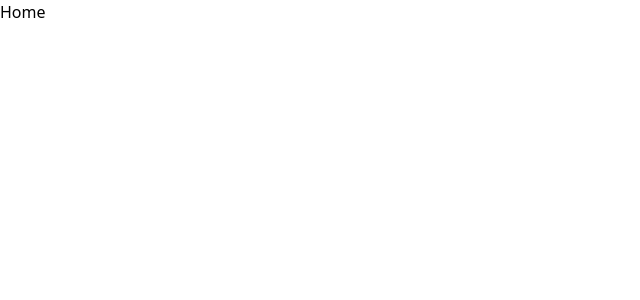
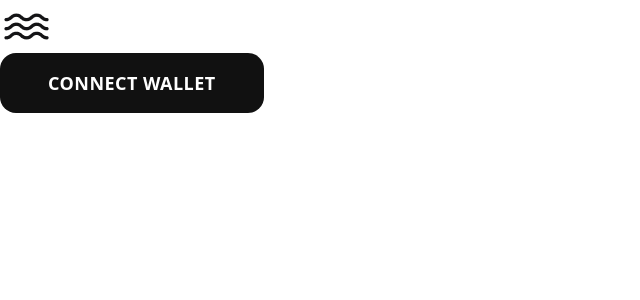
Before and after one commit to OleksandrZaynyato/divesea, a Next.js app: page / in a window 1280 px wide. Shown: the top 300 px of the page, without its empty margins (0-640 px from the left). Built offline with nearby package versions, Linux system fonts and the light colour scheme.

Commit message:
feat(button) - add button

```diff
--- a/app/page.tsx
+++ b/app/page.tsx
@@ -1,7 +1,9 @@
+import { Intro } from '@/components/shared';
+
 export default function Home() {
     return (
         <div>
-            <h1>Home</h1>
+            <Intro />
         </div>
     );
 }
--- /dev/null
+++ b/components/shared/Header.tsx
@@ -0,0 +1,18 @@
+import React from 'react';
+import { cn } from '@/lib/utils';
+import Image from 'next/image';
+import { Button } from '@/components/ui/button';
+
+interface Props {
+    className?: string;
+}
+
+export const Header: React.FC<Props> = ({ className }) => {
+    return (
+        <header className={cn('', className)}>
+            <Image src="/Image/WaveLogo.png" alt="Logo" width={53} height={53} />
+
+            <Button>CONNECT WALLET</Button>
+        </header>
+    );
+};
--- /dev/null
+++ b/components/shared/Intro/Intro.tsx
@@ -0,0 +1,15 @@
+import React from 'react';
+import { cn } from '@/lib/utils';
+import { Header } from '@/components/shared/';
+
+interface Props {
+    className?: string;
+}
+
+export const Intro: React.FC<Props> = ({ className }) => {
+    return (
+        <div className={cn('', className)}>
+            <Header />
+        </div>
+    );
+};
--- a/components/shared/index.tsx
+++ b/components/shared/index.tsx
@@ -1,2 +1,5 @@
 //all imports here
 //example:  export { Header } from './Header'
+
+export { Intro } from './Intro/Intro';
+export { Header } from './Header';
--- /dev/null
+++ b/components/ui/button.tsx
@@ -0,0 +1,19 @@
+import React from 'react';
+import { cn } from '@/lib/utils';
+
+interface Props {
+    className?: string;
+    children: React.ReactNode;
+}
+
+export const Button: React.FC<Props> = ({ className, children }) => {
+    return (
+        <button
+            className={cn(
+                'bg-[#111111] text-white font-semibold py-4 px-12 rounded-2xl text-lg tracking-wide hover:bg-black transition-colors duration-300',
+                className
+            )}>
+            {children}
+        </button>
+    );
+};
--- a/components/ui/index.tsx
+++ b/components/ui/index.tsx
@@ -1,2 +1,5 @@
 //all imports here
 //example:  export { Button } from './Button'
+
+export { Button } from './button';
+export { Input } from './input';
--- /dev/null
+++ b/components/ui/input.tsx
@@ -0,0 +1,21 @@
+import * as React from "react"
+
+import { cn } from "@/lib/utils"
+
+function Input({ className, type, ...props }: React.ComponentProps<"input">) {
+  return (
+    <input
+      type={type}
+      data-slot="input"
+      className={cn(
+        "file:text-foreground placeholder:text-muted-foreground selection:bg-primary selection:text-primary-foreground dark:bg-input/30 border-input h-9 w-full min-w-0 rounded-md border bg-transparent px-3 py-1 text-base shadow-xs transition-[color,box-shadow] outline-none file:inline-flex file:h-7 file:border-0 file:bg-transparent file:text-sm file:font-medium disabled:pointer-events-none disabled:cursor-not-allowed disabled:opacity-50 md:text-sm",
+        "focus-visible:border-ring focus-visible:ring-ring/50 focus-visible:ring-[3px]",
+        "aria-invalid:ring-destructive/20 dark:aria-invalid:ring-destructive/40 aria-invalid:border-destructive",
+        className
+      )}
+      {...props}
+    />
+  )
+}
+
+export { Input }
--- a/package.json
+++ b/package.json
@@ -9,6 +9,7 @@
     "lint": "eslint"
   },
   "dependencies": {
+    "@radix-ui/react-slot": "^1.2.4",
     "class-variance-authority": "^0.7.1",
     "clsx": "^2.1.1",
     "lucide-react": "^0.555.0",
```
Also changed, not shown: public/Image/WaveLogo.png (added), 1 other file (tests, documents, lock files or other folders).
